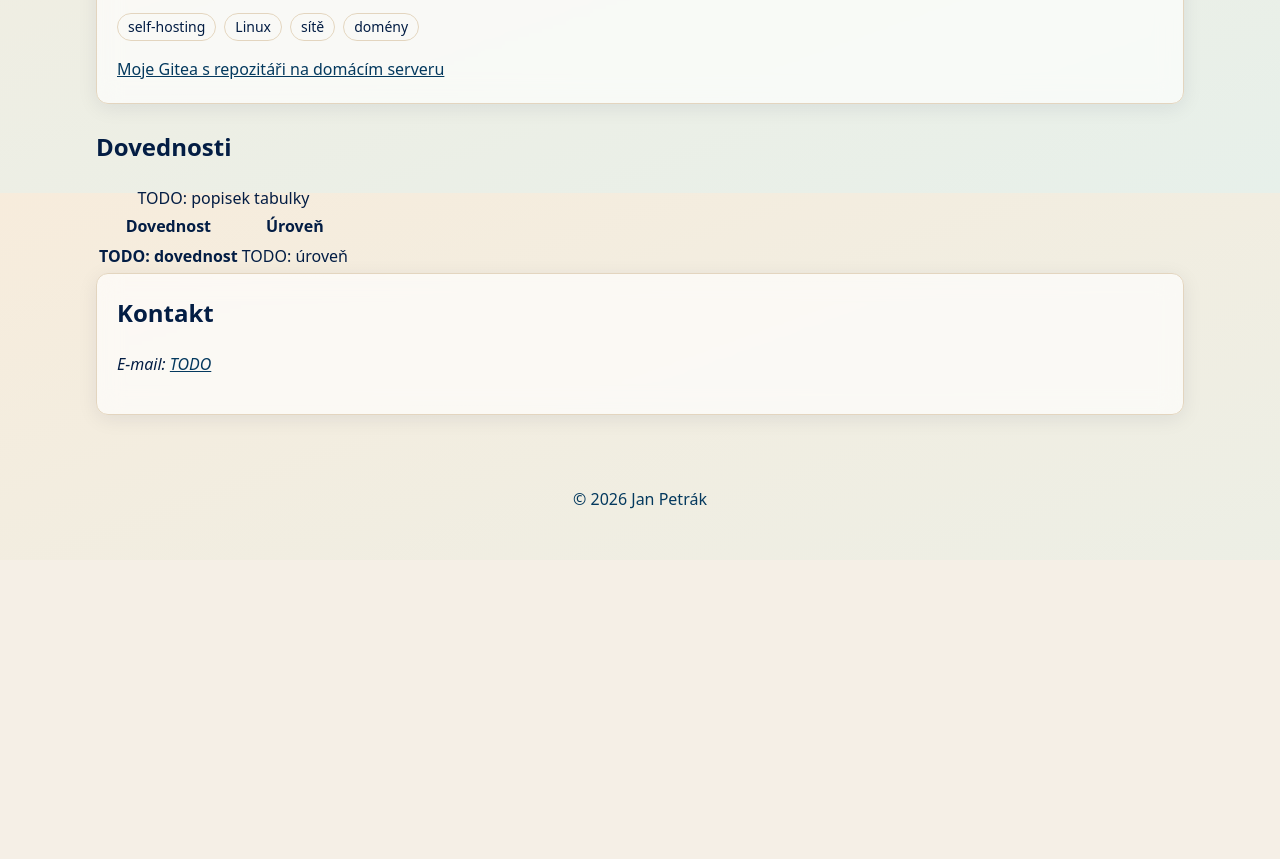
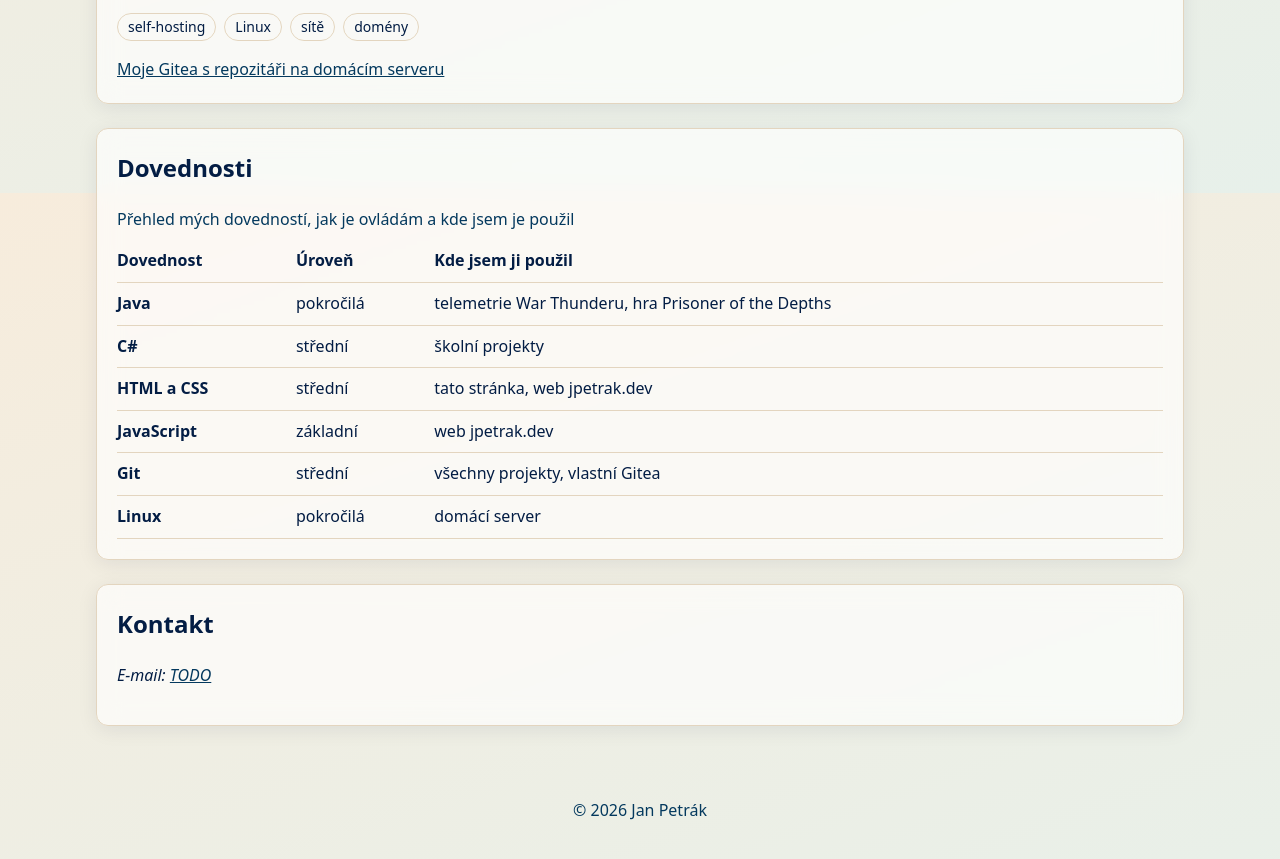
Before and after one commit to Meko-lol/osobni-stranka, a plain HTML site: page index.html in a window 1280 px wide. Shown: the part 3007-3866 px from the top of the page. Before the commit the page ends 3567 px from the top, so only its background shows below. Drawn offline with Linux system fonts and the light colour scheme.

Commit message:
feat: tabulka dovedností s popiskem

```diff
--- a/css/style.css
+++ b/css/style.css
@@ -151,6 +151,25 @@ nav a:hover {
   font-size: 0.875rem;
 }
 
+table {
+  width: 100%;
+  border-collapse: collapse;
+}
+
+caption {
+  margin-bottom: 0.5rem;
+  color: var(--muted);
+  text-align: left;
+}
+
+th,
+td {
+  padding: 0.5rem 0.5rem 0.5rem 0;
+  border-bottom: 1px solid var(--border);
+  text-align: left;
+  vertical-align: top;
+}
+
 footer {
   padding: 2rem 1rem;
   color: var(--muted);
--- a/index.html
+++ b/index.html
@@ -82,20 +82,47 @@
       </div>
     </section>
 
-    <section id="dovednosti" aria-labelledby="dovednosti-nadpis">
+    <section id="dovednosti" class="card" aria-labelledby="dovednosti-nadpis">
       <h2 id="dovednosti-nadpis">Dovednosti</h2>
       <table>
-        <caption>TODO: popisek tabulky</caption>
+        <caption>Přehled mých dovedností, jak je ovládám a kde jsem je použil</caption>
         <thead>
           <tr>
             <th scope="col">Dovednost</th>
             <th scope="col">Úroveň</th>
+            <th scope="col">Kde jsem ji použil</th>
           </tr>
         </thead>
         <tbody>
           <tr>
-            <th scope="row">TODO: dovednost</th>
-            <td>TODO: úroveň</td>
+            <th scope="row">Java</th>
+            <td>pokročilá</td>
+            <td>telemetrie War Thunderu, hra <span lang="en">Prisoner of the Depths</span></td>
+          </tr>
+          <tr>
+            <th scope="row">C#</th>
+            <td>střední</td>
+            <td>školní projekty</td>
+          </tr>
+          <tr>
+            <th scope="row">HTML a CSS</th>
+            <td>střední</td>
+            <td>tato stránka, web jpetrak.dev</td>
+          </tr>
+          <tr>
+            <th scope="row">JavaScript</th>
+            <td>základní</td>
+            <td>web jpetrak.dev</td>
+          </tr>
+          <tr>
+            <th scope="row">Git</th>
+            <td>střední</td>
+            <td>všechny projekty, vlastní Gitea</td>
+          </tr>
+          <tr>
+            <th scope="row">Linux</th>
+            <td>pokročilá</td>
+            <td>domácí server</td>
           </tr>
         </tbody>
       </table>
```
